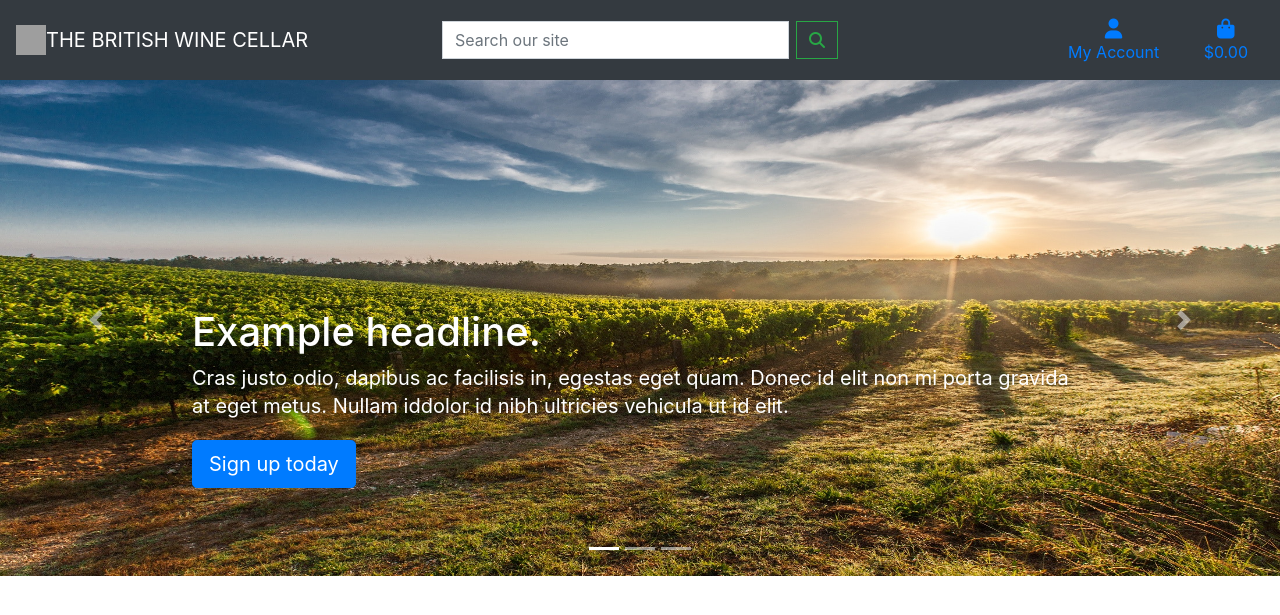
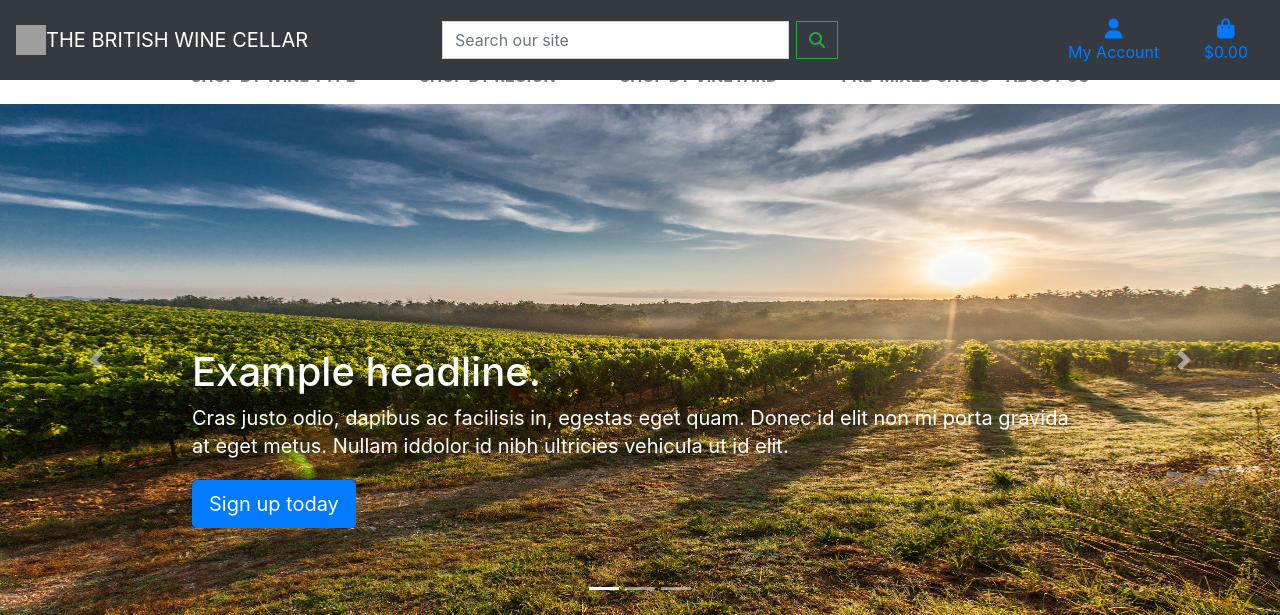
Before and after one commit to woodfordtim/the_british_wine_cellar_v2, a Django app: page / in a window 1280 px wide. Shown: the top 615 px of the page. Run offline with Django 3.2, Linux system fonts and the light colour scheme; some libraries are stand-ins or nearby versions; grey boxes are pictures that could not be loaded.

Commit message:
Add dropdown nav menu

```diff
--- a/templates/includes/main-nav.html
+++ b/templates/includes/main-nav.html
@@ -0,0 +1,69 @@
+<div class="collapse navbar-collapse" id="main-nav">
+    <ul class="navbar-nav w-auto mx-auto">
+        <li class="nav-item dropdown">
+            <a class="logo-font font-weight-bold nav-link text-black mr-5" href="#" id="wine-type-link" data-toggle="dropdown" aria-haspopup="true" aria-expanded="false">
+                SHOP BY WINE TYPE
+            </a>
+            <div class="dropdown-menu border-0" aria-labelledby="all-products-link">
+                <a href="" class="dropdown-item">Red</a>
+                <a href="" class="dropdown-item ">White</a>
+                <a href="" class="dropdown-item ">Sparkling</a>
+                <a href="" class="dropdown-item ">Rose</a>
+                <a href="" class="dropdown-item ">Organic</a>
+                <a href="" class="dropdown-item ">Vegan-friendly</a>
+                <a href="" class="dropdown-item">All Products</a>
+            </div>
+        </li>
+
+        <li class="nav-item dropdown">
+            <a class="logo-font font-weight-bold nav-link text-black mr-5" href="#" id="region-link" data-toggle="dropdown" aria-haspopup="true" aria-expanded="false">
+                SHOP BY REGION
+            </a>
+            <div class="dropdown-menu border-0" aria-labelledby="clothing-link">
+                <a href="" class="dropdown-item">East England</a>
+                <a href="" class="dropdown-item">Midlands</a>
+                <a href="" class="dropdown-item">South England</a>
+                <a href="" class="dropdown-item">West England</a>
+                <a href="" class="dropdown-item">Wales</a>
+            </div>
+        </li>
+
+        <li class="nav-item dropdown">
+            <a class="logo-font font-weight-bold nav-link text-black mr-5" href="#" id="vineyard-link" data-toggle="dropdown" aria-haspopup="true" aria-expanded="false">
+                SHOP BY VINEYARD
+            </a>
+            <div class="dropdown-menu border-0" aria-labelledby="homeware-link">
+                <a href="" class="dropdown-item">Albury Organic Vineyard</a>
+                <a href="" class="dropdown-item">Beacon Down</a>
+                <a href="" class="dropdown-item">Bolney Estate</a>
+                <a href="" class="dropdown-item">Carr Taylor</a>
+                <a href="" class="dropdown-item">Chilford Hall</a>
+                <a href="" class="dropdown-item">Fox &amp; Fox</a>
+                <a href="" class="dropdown-item">Grey Friars Vineyard</a>
+                <a href="" class="dropdown-item">Gwinllan Conwy</a>
+                <a href="" class="dropdown-item">Hidden Spring</a>
+                <a href="" class="dropdown-item">Litmus Wine</a>
+                <a href="" class="dropdown-item">Lowick Vineyard</a>
+                <a href="" class="dropdown-item">Montgomery</a>
+                <a href="" class="dropdown-item">Sixteen Ridges Vineyard</a>
+                <a href="" class="dropdown-item">Welcombe Hills Vineyard</a>
+                <a href="" class="dropdown-item">Whitehall</a>
+                <a href="" class="dropdown-item">Winibirri</a>
+                <a href="" class="dropdown-item">Wiston Estate</a>
+            </div>
+        </li>
+
+        <li class="nav-item">
+            <a class="logo-font font-weight-bold nav-link text-black" href="#" id="pre-mix-link" data-toggle="dropdown" aria-haspopup="true" aria-expanded="false">
+                PRE-MIXED CASES
+            </a>
+        </li>
+
+        <li class="nav-item">
+            <a class="logo-font font-weight-bold nav-link text-black" href="#" id="about-us-link" data-toggle="dropdown" aria-haspopup="true" aria-expanded="false">
+                ABOUT US
+            </a>
+        </li>
+
+    </ul>
+</div>
```
Also changed, not shown: static/css/base.css (+7 -1 lines), templates/base.html (+17 -5 lines).
